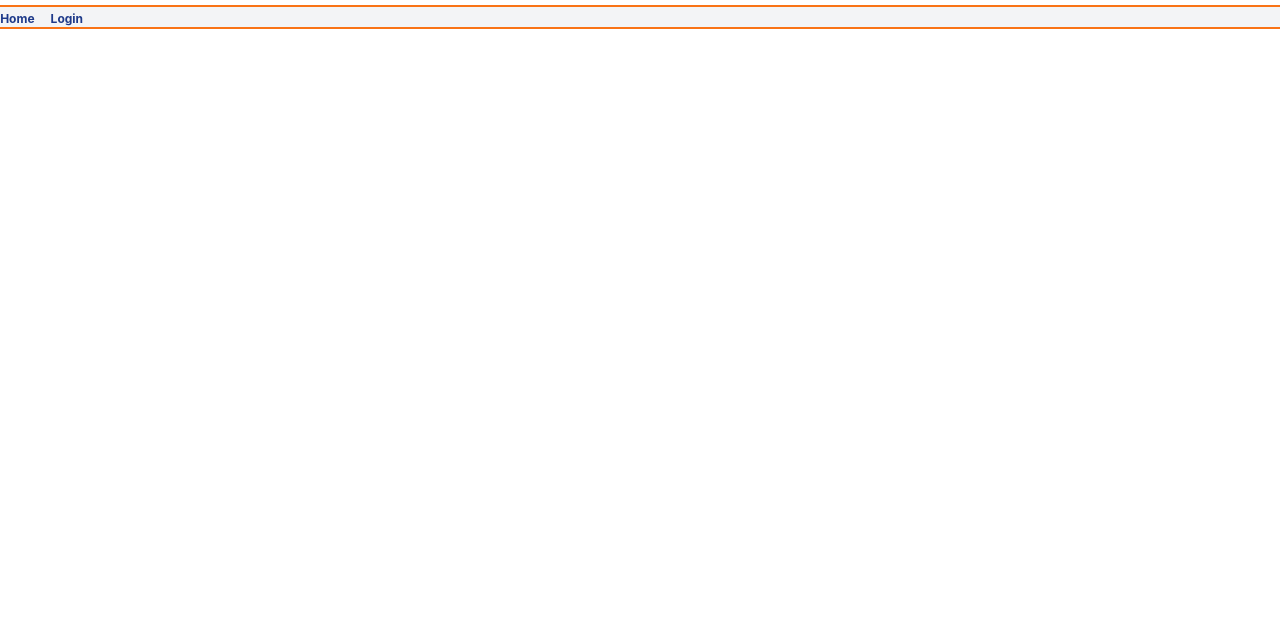
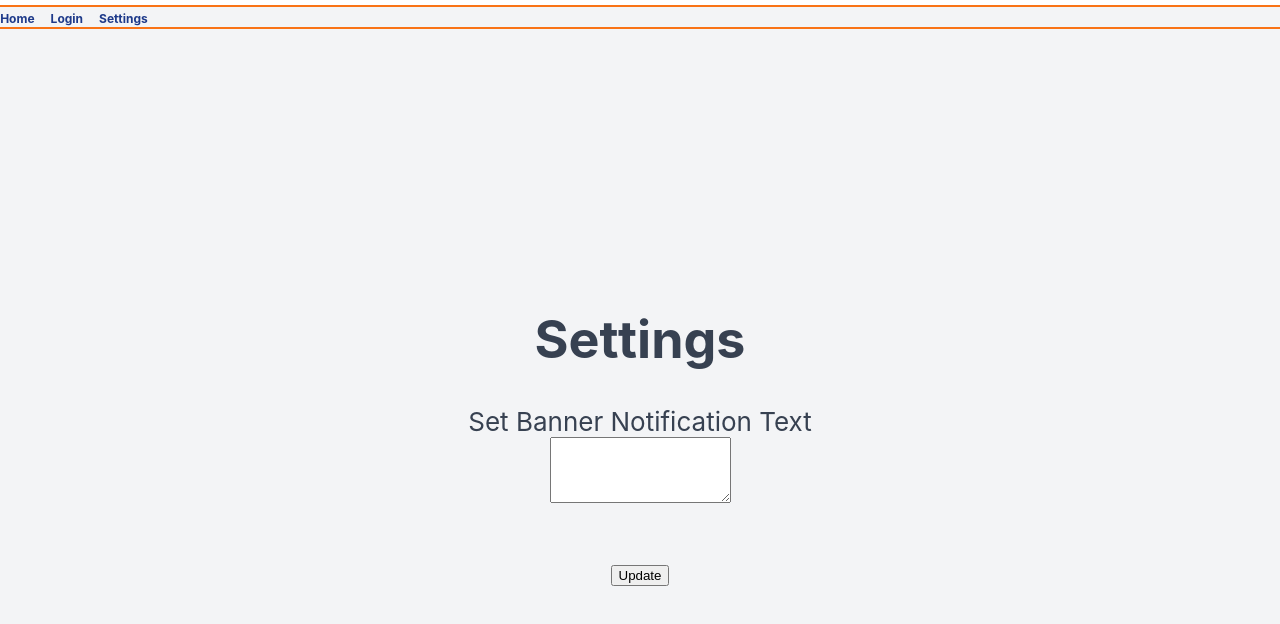
Before and after one commit to satvik1301/CrisisConnect, a React (Create React App) app in the folder Frontend/: page /settings in a window 1280 px wide. Shown: the top 624 px of the page. Built offline with nearby package versions, Linux system fonts and the light colour scheme.

Commit message:
added a settings page and a place to update banner

```diff
--- a/Frontend/src/App.css
+++ b/Frontend/src/App.css
@@ -1,8 +1,5 @@
 .App {
   text-align: center;
-  justify-content: center; /* Center horizontally */
-  align-items: center; /* Center vertically if needed */
-  height: 100vh; /* Full height if you want to center vertically */
   justify-content: center; /* Center horizontally */
   align-items: center; /* Center vertically if needed */
   height: 100vh; /* Full height if you want to center vertically */
--- a/Frontend/src/App.js
+++ b/Frontend/src/App.js
@@ -3,19 +3,11 @@ import React from 'react'
 import axios from 'axios';
 import Home from './Home';
 import Login from './Login';
+import Settings from './Settings';
 import { Route, Routes, Link } from 'react-router-dom'
 
 function App() {
-/*<div className="App">
-      <header className="App-header">
-     <div>
-    <h1>Testing frontend/backend communicaations</h1>
-    <button onClick={() => GetData()}>Fetch Message</button>
 
-  </div>
-  </header>
-</div>
-*/
 
 const [data, setData] = React.useState(null);
 // This function will be called when the button is clicked
@@ -37,12 +29,14 @@ console.log(data);
         <ul>
           <li><Link to="/">Home</Link></li>
           <li><Link to="/login">Login</Link></li>
+          <li><Link to="/settings">Settings</Link></li>
         </ul>
       </nav>
       <div className="Line"></div>
      <Routes>
         <Route path="/" element={<Home />} />
         <Route path="/login" element={<Login />} />
+        <Route path="/settings" element={<Settings />} />
       </Routes>
     </div>
   );
--- a/Frontend/src/Home.js
+++ b/Frontend/src/Home.js
@@ -1,5 +1,4 @@
-import { LineChart, Line, XAxis } from "recharts";
-import { Link } from 'react-router-dom';
+import { LineChart, Line } from "recharts";
 
 //datapoints for line graph
 const chart_data = [
@@ -59,7 +58,7 @@ const Home = () => {
                         <p className="service">Service F</p>
                         {/*this is the code to output the graph */}
                         <LineChart width={500} height={73} data={chart_data}>
-                            <Line type="monotone" dataKey="pv" stroke="#F97316" strokeWidth={2} dot={false}/>
+                            <Line type="monotone" dataKey="pv" stroke="F" strokeWidth={2} dot={false}/>
                         </LineChart>
                         </div>
                     </div>
--- a/Frontend/src/Login.js
+++ b/Frontend/src/Login.js
@@ -1,5 +1,4 @@
 import React from 'react'
-import { Link } from 'react-router-dom';
 
 const Login = () => {
     return (
--- /dev/null
+++ b/Frontend/src/Settings.js
@@ -0,0 +1,18 @@
+import React from 'react'
+
+const Settings = () => {
+    return (
+        <div className="App" >
+            <header className="App-header">
+                <h1>Settings</h1>
+                <label>Set Banner Notification Text</label>
+                <textarea rows="4" columns="50"></textarea>
+                <br></br><br></br>
+                <button>Update</button>
+            </header>
+        </div>
+
+    )
+}
+
+export default Settings
```
